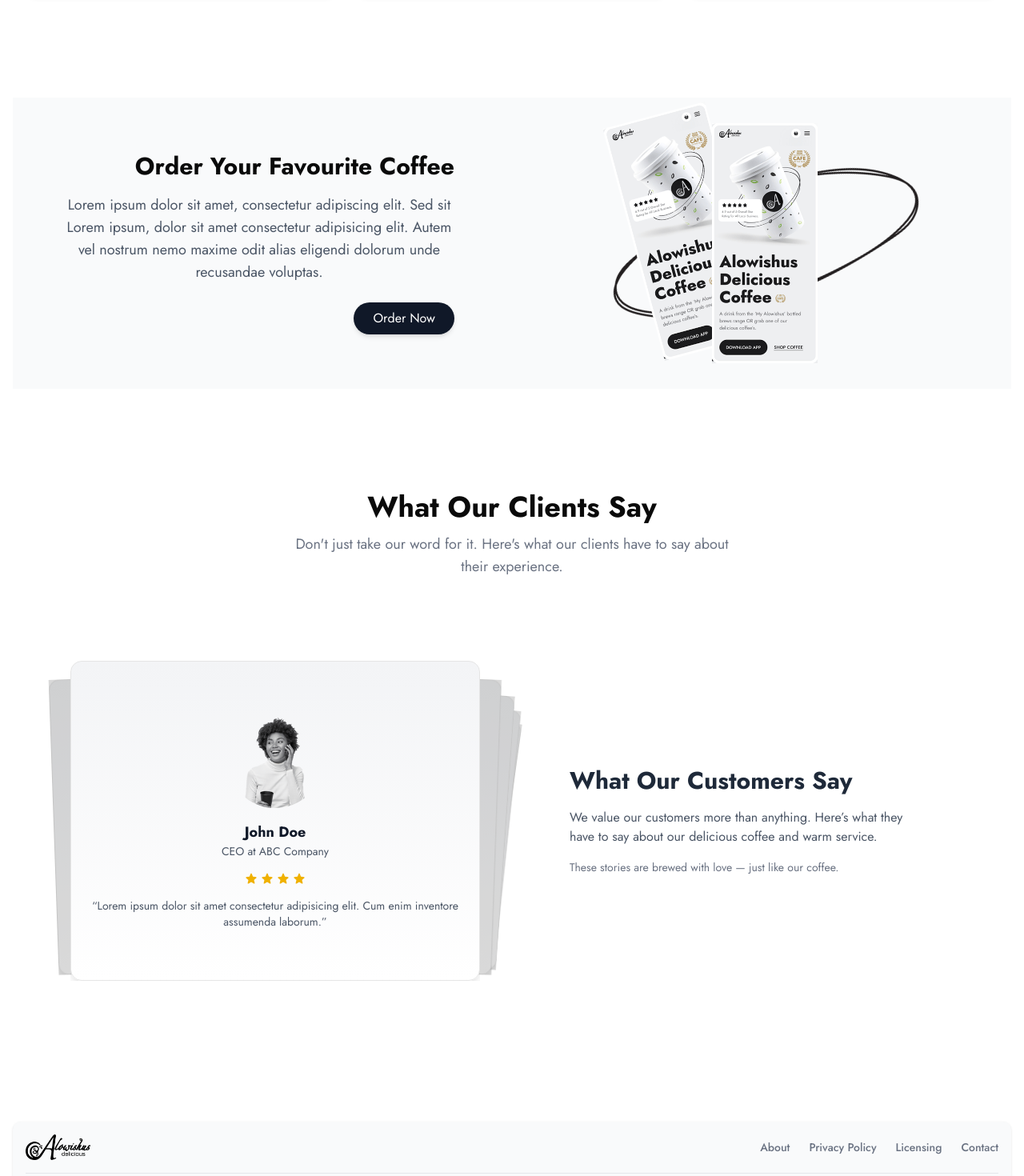
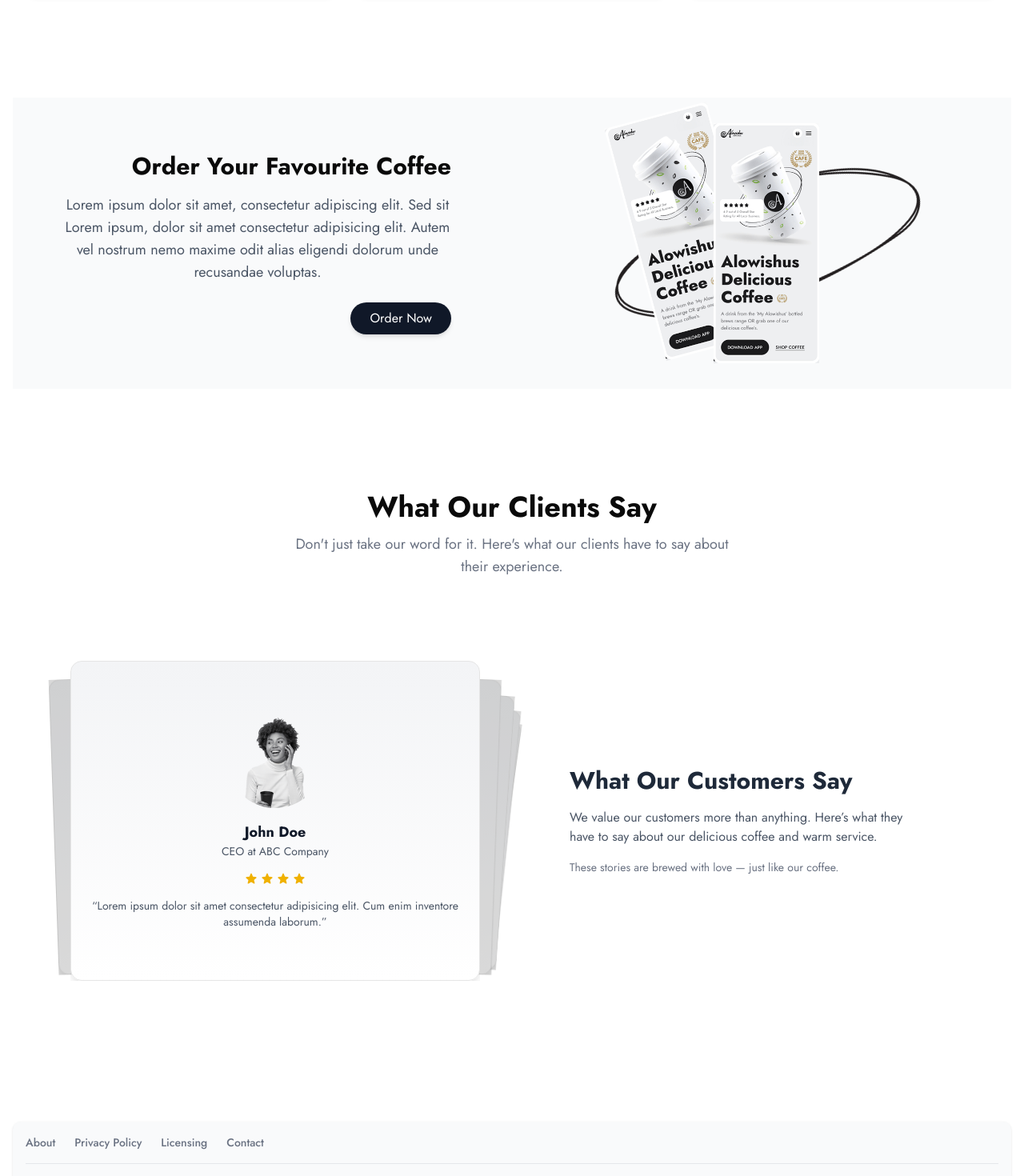
Before and after one commit to gaurab-magar/coffee-shop, a Next.js app: page / in a window 1280 px wide. Shown: the part 2240-3710 px from the top of the page at 80% size. Built offline with nearby package versions, Linux system fonts and the light colour scheme.

Commit message:
almost everything completed

```diff
--- a/app/_components/Footer.jsx
+++ b/app/_components/Footer.jsx
@@ -14,7 +14,7 @@ const Footer = () => {
               alt="coffee Logo"
               width={32}
               height={32}
-              className="h-8 w-auto"
+              className="h-8 w-auto block sm:hidden"
             />
           <ul className="flex flex-wrap items-center mb-6 text-sm font-medium text-gray-500 sm:mb-0 dark:text-gray-400">
             <li>
--- a/app/_components/InstantSection.jsx
+++ b/app/_components/InstantSection.jsx
@@ -5,10 +5,10 @@ import Layout from './Layout';
 const InstantSection = () => {
   return (
     <Layout>
-    <div className='bg-gray-50'>
-          <div className='grid sm:grid-cols-1 md:grid-cols-2 py-4 gap-4'>
+    <div className='bg-gray-50 overflow-hidden'>
+          <div className='grid sm:grid-cols-1 md:grid-cols-2 py-4 gap-6'>
             <div className="flex items-center justify-center order-1 p-4 sm:px-6 relative">
-              <div className="relative w-[200px] sm:w-[100px] md:w-[300px] lg:w-[400px] aspect-[4/3]">
+              <div className="relative w-[400px] aspect-[4/3]">
                 <Image
                   alt="circle"
                   src="/coffee/hand-drawn-circle-highlighting-free-png.webp"
--- a/app/_components/Testimonials.jsx
+++ b/app/_components/Testimonials.jsx
@@ -14,7 +14,7 @@ import Layout from './Layout'
 const Testimonails = () => {
   return (
     <Layout>
-      <div className=" bg-white px-6 py-16">
+      <div className=" bg-white px-6 py-16 ">
         <Title title="What Our Clients Say" desc="Don't just take our word for it. Here's what our clients have to say about their experience."/>
       <div className="grid grid-cols-1 md:grid-cols-2 gap-8 px-6 py-16 items-center">
         {/* Swiper Section */}
```
